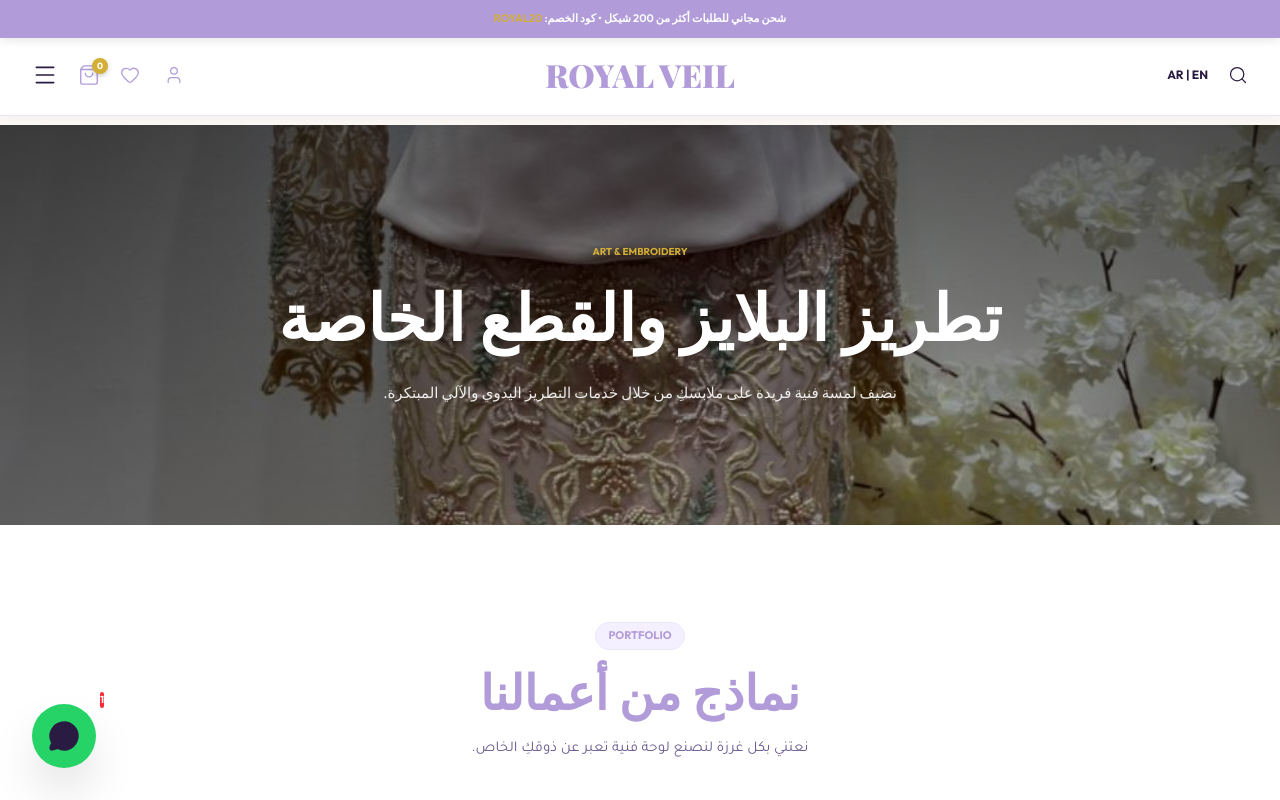
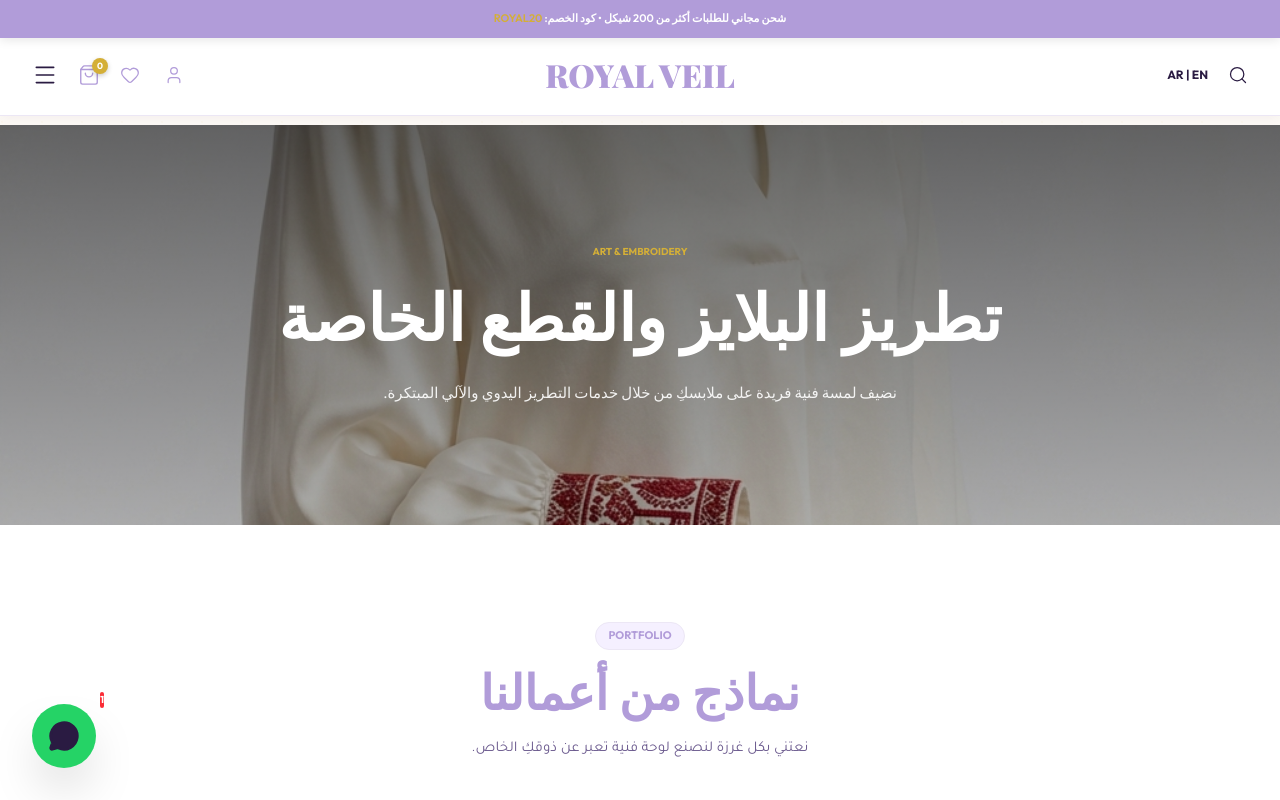
Before and after one commit to fahmyelmatry2030-lgtm/Royal-Veil, a React (Vite) app: page /embroidery in a window 1280 px wide. Shown: the top 800 px of the page. Built offline with nearby package versions, Linux system fonts and the light colour scheme; a web font is replaced by a local one.

Commit message:
Update blouse embroidery page header with clean AI image

```diff
--- a/src/pages/BlouseEmbroidery.jsx
+++ b/src/pages/BlouseEmbroidery.jsx
@@ -22,7 +22,7 @@ const BlouseEmbroidery = () => {
         badge="Art & Embroidery"
         title="تطريز البلايز والقطع الخاصة"
         subtitle="نضيف لمسة فنية فريدة على ملابسكِ من خلال خدمات التطريز اليدوي والآلي المبتكرة."
-        bgImage="/Images/IMG-20260429-WA0021.jpg"
+        bgImage="/Images/embroidered_blouse_header.png"
       />
 
       <section style={{ padding: '6rem 0' }}>
```
Also changed, not shown: public/Images/embroidered_blouse_header.png (added).
